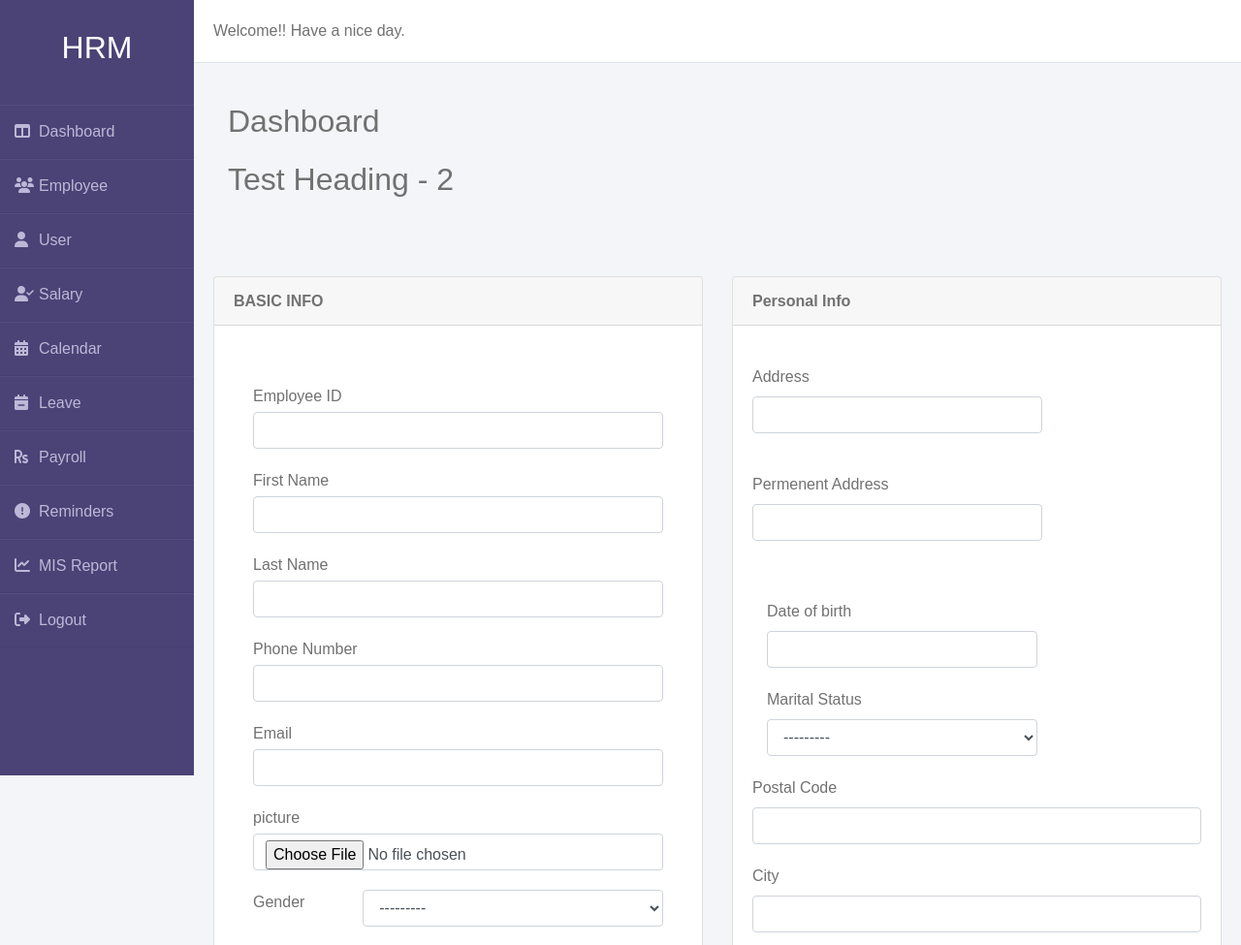
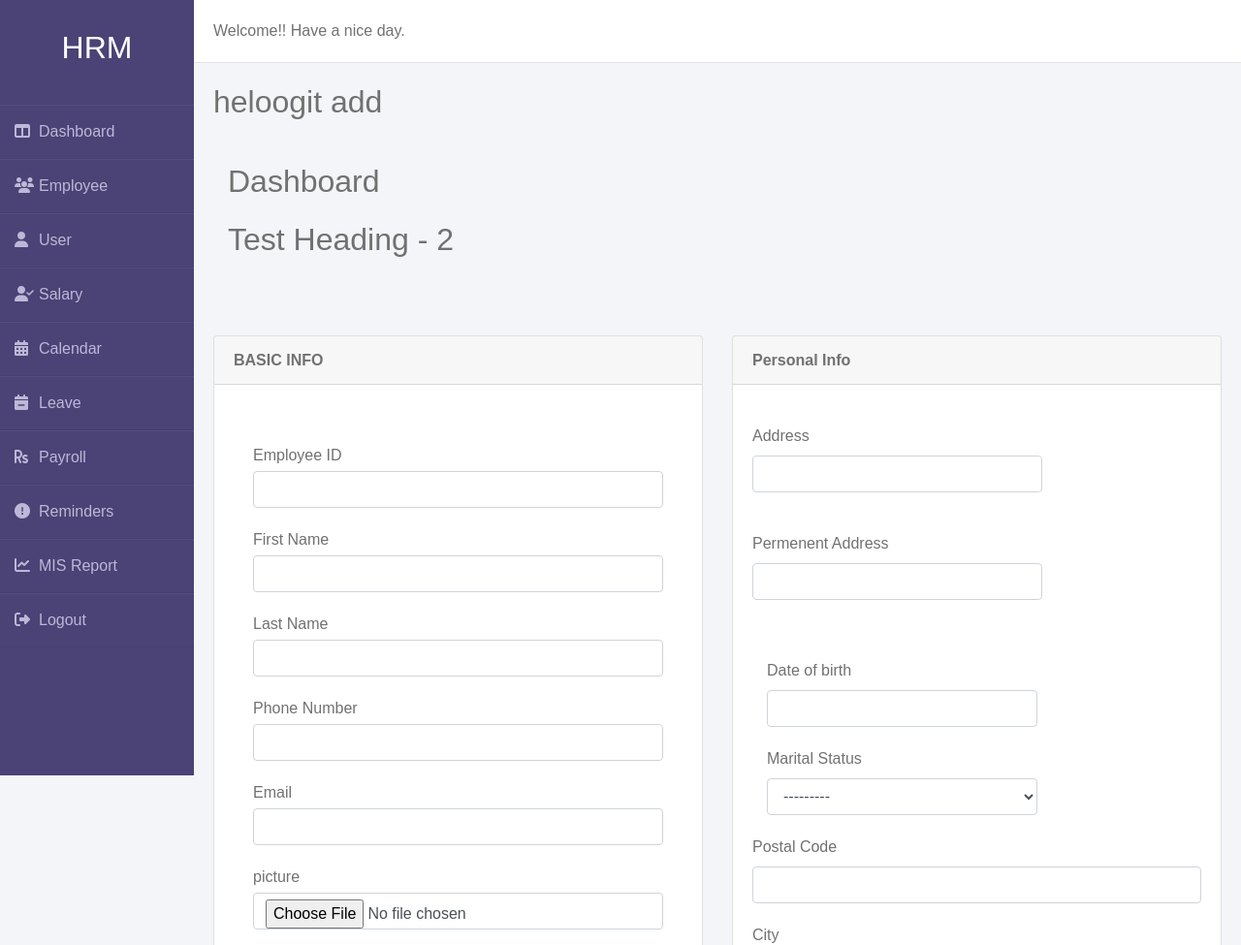
Before and after one commit to safeer369/test, a Django app: page /employee in a window 1280 px wide. Shown: the top 975 px of the page at 97% size. Run offline with Django 3.2, Linux system fonts and the light colour scheme; data comes from the database, SQL or seed files in the repository; some libraries are stand-ins or nearby versions.

Commit message:
hdng added

```diff
--- a/templates/employee_reg.html
+++ b/templates/employee_reg.html
@@ -1,7 +1,7 @@
 {% extends 'sidebar.html' %}
 {% block content %}
 
-
+<h1>heloogit add</h1>
 <div class="breadcrumbs">
         <div class="breadcrumbs-inner">
             <div class="row m-0">
```
